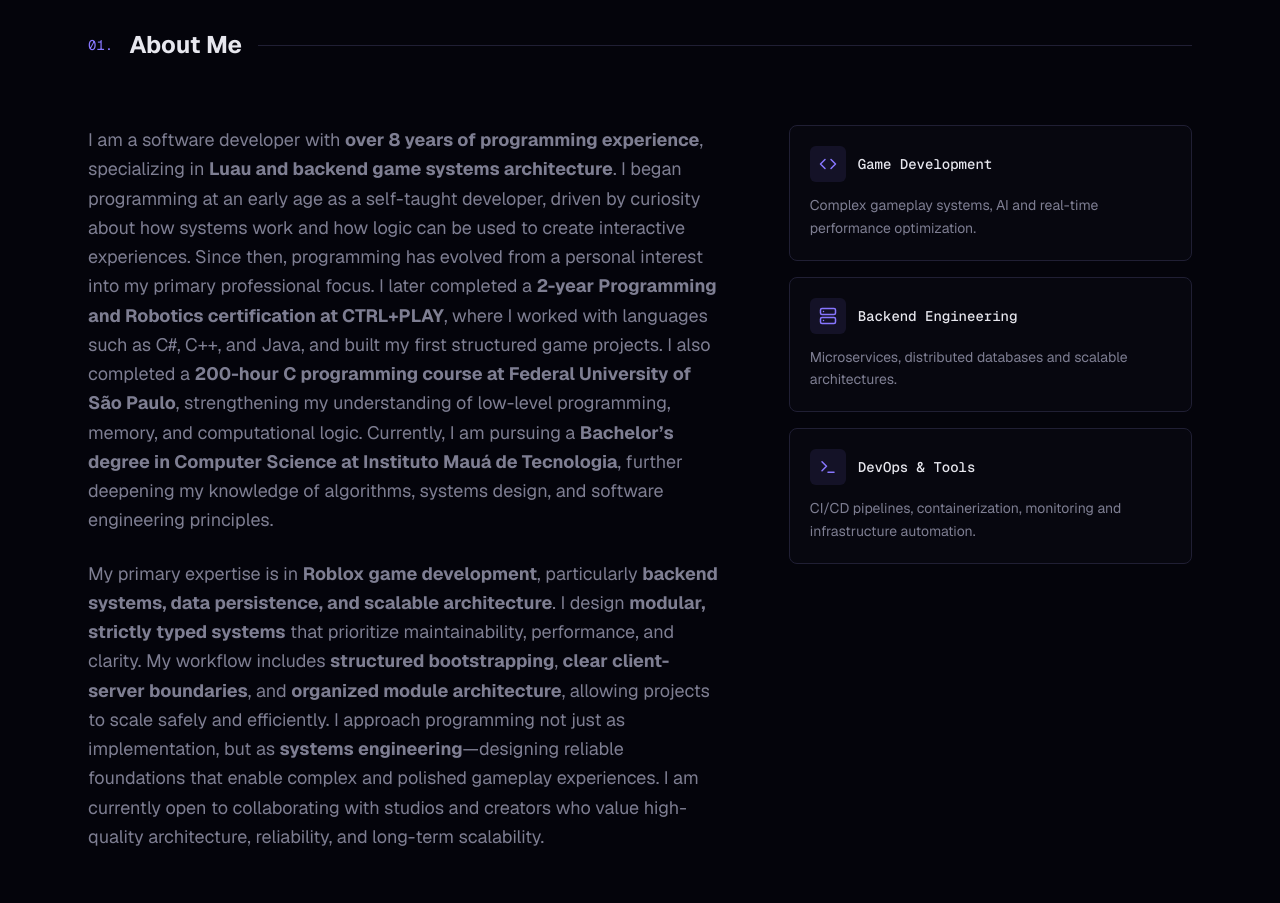
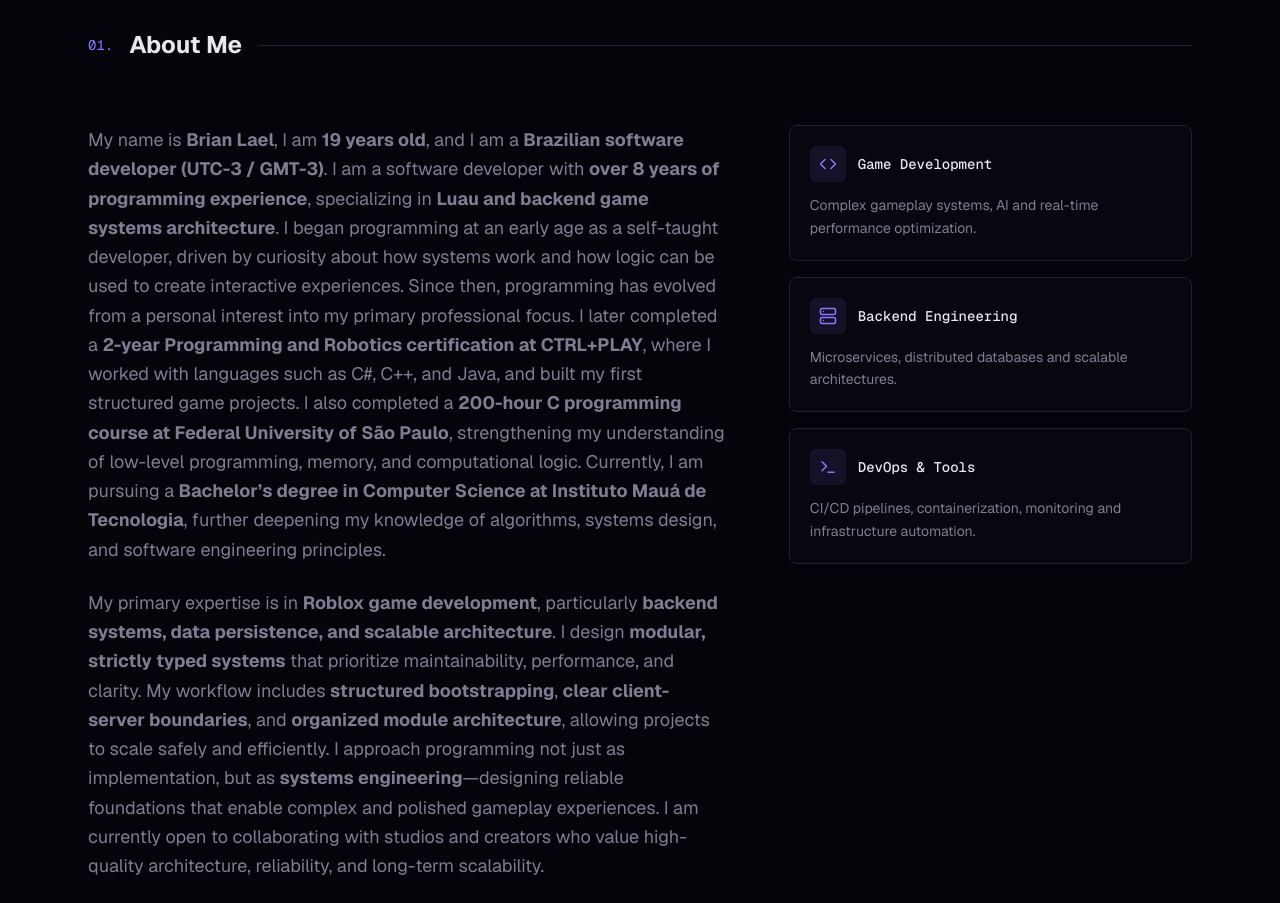
Before and after one commit to SirLael/laelportfolio, a Next.js app: page / in a window 1280 px wide. Shown: the part 900-1803 px from the top of the page. Built offline with nearby package versions, Linux system fonts and the light colour scheme.

Commit message:
about me text, first paragraph: new changes & new text - about section

```diff
--- a/components/about-section.tsx
+++ b/components/about-section.tsx
@@ -39,6 +39,7 @@ export function AboutSection() {
           {/* Text content */}
           <div className="lg:col-span-3">
             <p className="text-pretty leading-relaxed text-muted-foreground md:text-lg">
+              My name is <strong>Brian Lael</strong>, I am <strong>19 years old</strong>, and I am a <strong>Brazilian software developer (UTC-3 / GMT-3)</strong>.
               I am a software developer with <strong>over 8 years of programming experience</strong>, specializing in <strong>Luau and backend game systems architecture</strong>. I began programming at an early age as a self-taught developer, driven by curiosity about how systems work and how logic can be used to create interactive experiences. Since then, programming has evolved from a personal interest into my primary professional focus. I later completed a <strong>2-year Programming and Robotics certification at CTRL+PLAY</strong>, where I worked with languages such as C#, C++, and Java, and built my first structured game projects. I also completed a <strong>200-hour C programming course at Federal University of São Paulo</strong>, strengthening my understanding of low-level programming, memory, and computational logic. Currently, I am pursuing a <strong>Bachelor’s degree in Computer Science at Instituto Mauá de Tecnologia</strong>, further deepening my knowledge of algorithms, systems design, and software engineering principles.
             </p>
             <p className="mt-6 text-pretty leading-relaxed text-muted-foreground md:text-lg">
```
